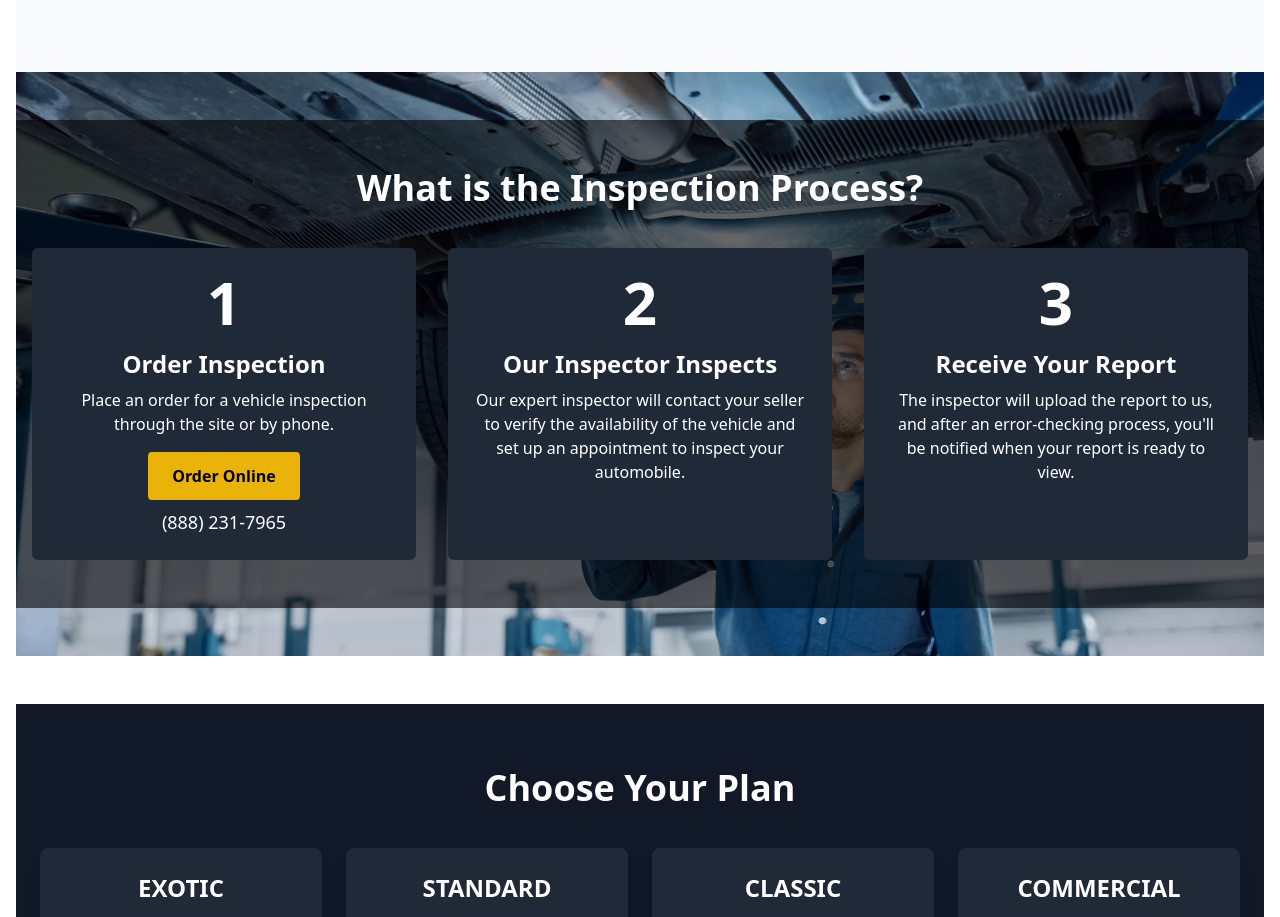
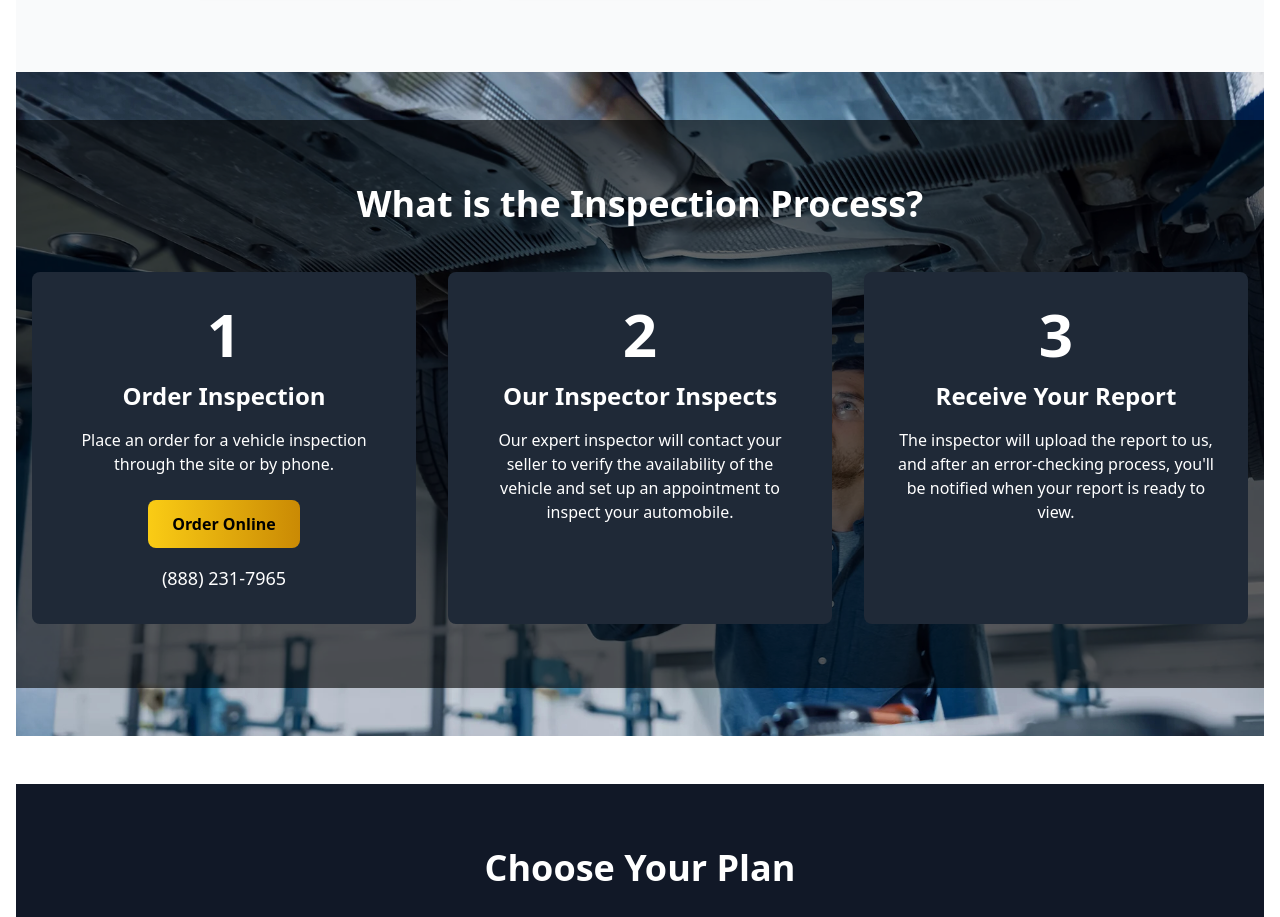
Before and after one commit to hamzam2mhs/AutoInspectors, a React (Vite) app in the folder frontend/: page / in a window 1280 px wide. Shown: the part 1300-2217 px from the top of the page. Built offline with nearby package versions, Linux system fonts and the light colour scheme.

Commit message:
Process Component Improved

```diff
--- a/frontend/src/components/Home/Services.jsx
+++ b/frontend/src/components/Home/Services.jsx
@@ -9,32 +9,31 @@ const Services = () => {
         backgroundImage: `url(${backgroundImage})`,
       }}
     >
-      <div className="bg-black bg-opacity-60 py-12">
+      <div className="bg-black bg-opacity-60 py-16">
         <div className="container mx-auto px-4">
-          <h2 className="text-4xl font-bold mb-10 text-center">
+          <h2 className="text-4xl font-bold mb-12 text-center">
             What is the Inspection Process?
           </h2>
           <div className="grid grid-cols-1 md:grid-cols-3 gap-8">
+
             {/* Step 1 */}
-            <div className="bg-gray-800 p-6 rounded-md text-center">
+            <div className="bg-gray-800 p-8 rounded-lg text-center hover:shadow-lg transition transform hover:scale-105 duration-300 ease-out">
               <div className="text-6xl font-bold mb-4">1</div>
-              <h3 className="font-bold text-2xl mb-2">Order Inspection</h3>
-              <p className="mb-4">
+              <h3 className="font-bold text-2xl mb-4">Order Inspection</h3>
+              <p className="mb-6">
                 Place an order for a vehicle inspection through the site or by
                 phone.
               </p>
-              <button className="bg-yellow-500 text-black font-semibold px-6 py-3 rounded hover:bg-yellow-600">
+              <button className="bg-gradient-to-r from-yellow-400 to-yellow-600 text-black font-semibold px-6 py-3 rounded-lg hover:from-yellow-500 hover:to-yellow-700 transition duration-300 ease-out">
                 Order Online
               </button>
-              <p className="mt-2 text-lg">(888) 231-7965</p>
+              <p className="mt-4 text-lg">(888) 231-7965</p>
             </div>
 
             {/* Step 2 */}
-            <div className="bg-gray-800 p-6 rounded-md text-center">
+            <div className="bg-gray-800 p-8 rounded-lg text-center hover:shadow-lg transition transform hover:scale-105 duration-300 ease-out">
               <div className="text-6xl font-bold mb-4">2</div>
-              <h3 className="font-bold text-2xl mb-2">
-                Our Inspector Inspects
-              </h3>
+              <h3 className="font-bold text-2xl mb-4">Our Inspector Inspects</h3>
               <p>
                 Our expert inspector will contact your seller to verify the
                 availability of the vehicle and set up an appointment to inspect
@@ -43,9 +42,9 @@ const Services = () => {
             </div>
 
             {/* Step 3 */}
-            <div className="bg-gray-800 p-6 rounded-md text-center">
+            <div className="bg-gray-800 p-8 rounded-lg text-center hover:shadow-lg transition transform hover:scale-105 duration-300 ease-out">
               <div className="text-6xl font-bold mb-4">3</div>
-              <h3 className="font-bold text-2xl mb-2">Receive Your Report</h3>
+              <h3 className="font-bold text-2xl mb-4">Receive Your Report</h3>
               <p>
                 The inspector will upload the report to us, and after an
                 error-checking process, you'll be notified when your report is
```
Also changed, not shown: 1 other file (tests, documents, lock files or other folders).
